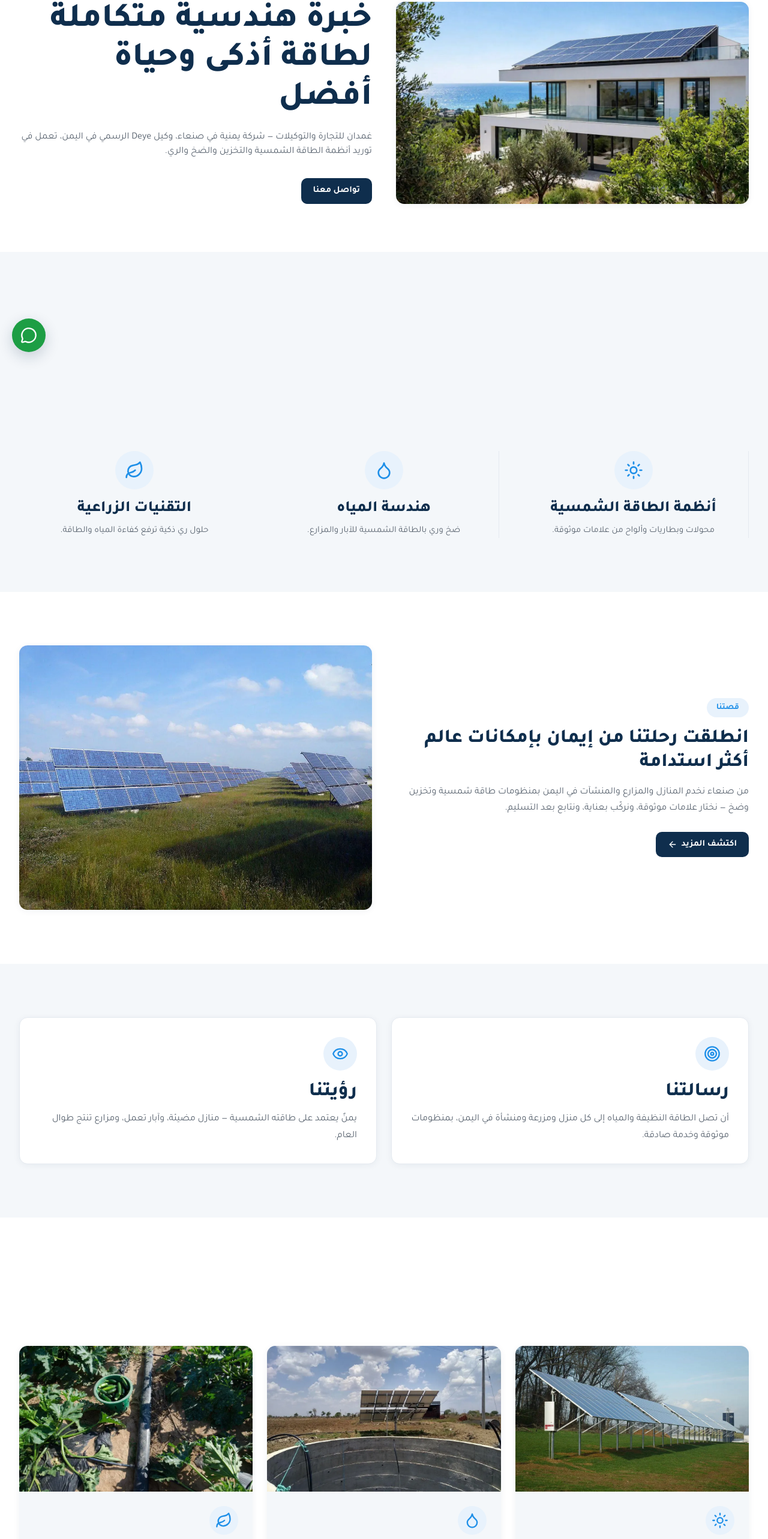
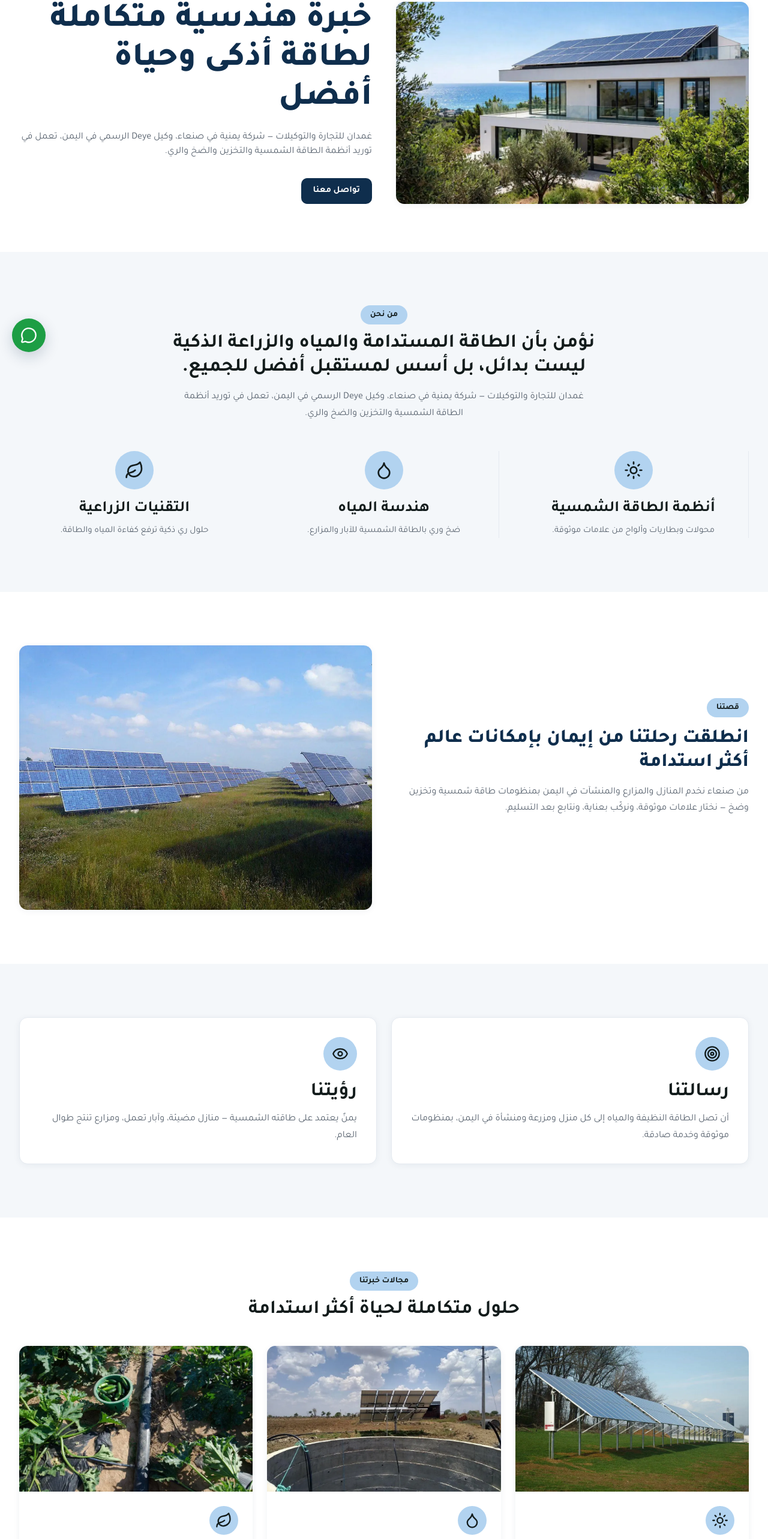
Before and after one commit to ahmedassem123x-web/ghamdan-website, a Next.js app: page /ar/about in a window 1280 px wide. Shown: the part 193-2759 px from the top of the page at 60% size. Built offline with nearby package versions, Linux system fonts and the light colour scheme.

Commit message:
v15 B1: update src/app/[locale]/about/page.tsx

```diff
--- a/src/app/[locale]/about/page.tsx
+++ b/src/app/[locale]/about/page.tsx
@@ -43,20 +43,20 @@ export default async function AboutPage({ params }: { params: Promise<{ locale:
       {/* 2.2 Intro + pillar row */}
       <section className="section">
         <div className="wrap">
-          <div className="reveal text-center">
-            <p className="mb-3 inline-flex items-center gap-2 rounded-full bg-accent-soft px-4 py-1.5 text-sm font-bold text-accent">
+          <div className="text-center">
+            <p className="mb-3 inline-flex items-center gap-2 rounded-full bg-sky px-4 py-1.5 text-sm font-bold text-primary-hover">
               {t(a.k19, l)}
             </p>
-            <h2 className="mx-auto max-w-3xl text-h2 font-extrabold text-primary">{t(a.k20, l)}</h2>
+            <h2 className="mx-auto max-w-3xl text-h2 font-semibold text-navy">{t(a.k20, l)}</h2>
             <p className="mx-auto mt-4 max-w-2xl text-body text-text-muted">{t(a.k2, l)}</p>
           </div>
-          <div className="mt-12 grid gap-8 md:grid-cols-3 md:divide-x md:divide-border md:divide-x-reverse" data-stagger>
+          <div className="mt-12 grid gap-8 md:grid-cols-3 md:divide-x md:divide-border md:divide-x-reverse">
             {pillars.map((p) => (
               <div key={p.title.ar} className="flex flex-col items-center px-4 text-center">
-                <div className="flex size-16 items-center justify-center rounded-full bg-accent-soft text-accent">
+                <div className="flex size-16 items-center justify-center rounded-full bg-sky text-primary-hover">
                   {p.icon === "sun" ? <Sun className="size-8" aria-hidden="true" /> : p.icon === "droplet" ? <Droplet className="size-8" aria-hidden="true" /> : <Leaf className="size-8" aria-hidden="true" />}
                 </div>
-                <h3 className="mt-4 text-h3 font-extrabold text-primary">{t(p.title, l)}</h3>
+                <h3 className="mt-4 text-h3 font-semibold text-navy">{t(p.title, l)}</h3>
                 <p className="mt-2 text-body-sm text-text-muted">{t(p.text, l)}</p>
               </div>
             ))}
@@ -74,14 +74,14 @@ export default async function AboutPage({ params }: { params: Promise<{ locale:
             text={t(a.k23, l)}
             flip
             eyebrow={
-              <span className="inline-flex items-center gap-2 rounded-full bg-accent-soft px-4 py-1.5 text-sm font-bold text-accent">
+              <span className="inline-flex items-center gap-2 rounded-full bg-sky px-4 py-1.5 text-sm font-bold text-primary-hover">
                 {t(a.k21, l)}
               </span>
             }
           >
             <a
               href="#expertise"
-              className="mt-6 inline-flex items-center gap-1.5 rounded-[0.625rem] bg-primary px-5 py-2.5 font-bold text-button text-white transition-all duration-200 hover:-translate-y-0.5 hover:bg-primary-deep"
+              className="mt-6 inline-flex items-center gap-1.5 rounded-[0.625rem] bg-navy px-5 py-2.5 font-bold text-button text-white transition-all duration-200 hover:-translate-y-0.5 hover:bg-navy"
             >
               {ui("cta.discoverMore", l)}
               <ArrowLeft className="size-4 rtl:rotate-0 ltr:rotate-180" aria-hidden="true" />
@@ -92,19 +92,19 @@ export default async function AboutPage({ params }: { params: Promise<{ locale:
 
       {/* 2.4 Mission / Vision */}
       <section className="section">
-        <div className="wrap grid gap-6 md:grid-cols-2" data-stagger>
+        <div className="wrap grid gap-6 md:grid-cols-2">
           <div className="rounded-card border border-border bg-surface p-8 shadow-card">
-            <div className="flex size-14 items-center justify-center rounded-full bg-accent-soft text-accent">
+            <div className="flex size-14 items-center justify-center rounded-full bg-sky text-primary-hover">
               <Target className="size-7" aria-hidden="true" />
             </div>
-            <h2 className="mt-4 text-h2 font-extrabold text-primary">{t(a.k9, l)}</h2>
+            <h2 className="mt-4 text-h2 font-semibold text-navy">{t(a.k9, l)}</h2>
             <p className="mt-3 text-body text-text-muted">{t(a.k10, l)}</p>
           </div>
           <div className="rounded-card border border-border bg-surface p-8 shadow-card">
-            <div className="flex size-14 items-center justify-center rounded-full bg-accent-soft text-accent">
+            <div className="flex size-14 items-center justify-center rounded-full bg-sky text-primary-hover">
               <Eye className="size-7" aria-hidden="true" />
             </div>
-            <h2 className="mt-4 text-h2 font-extrabold text-primary">{t(a.k11, l)}</h2>
+            <h2 className="mt-4 text-h2 font-semibold text-navy">{t(a.k11, l)}</h2>
             <p className="mt-3 text-body text-text-muted">{t(a.k12, l)}</p>
           </div>
         </div>
@@ -113,23 +113,23 @@ export default async function AboutPage({ params }: { params: Promise<{ locale:
       {/* 2.5 Expertise */}
       <section id="expertise" className="section scroll-mt-24 bg-surface">
         <div className="wrap">
-          <div className="reveal text-center">
-            <p className="mb-3 inline-flex items-center gap-2 rounded-full bg-accent-soft px-4 py-1.5 text-sm font-bold text-accent">
+          <div className="text-center">
+            <p className="mb-3 inline-flex items-center gap-2 rounded-full bg-sky px-4 py-1.5 text-sm font-bold text-primary-hover">
               {t(a.k24, l)}
             </p>
-            <h2 className="text-h2 font-extrabold text-primary">{t(a.k25, l)}</h2>
+            <h2 className="text-h2 font-semibold text-navy">{t(a.k25, l)}</h2>
           </div>
-          <div className="mt-10 grid gap-6 md:grid-cols-3" data-stagger>
+          <div className="mt-10 grid gap-6 md:grid-cols-3">
             {expertise.map((e) => (
-              <article key={e.pillar.title.ar} className="group overflow-hidden rounded-card bg-bg shadow-card transition-all duration-200 hover:-translate-y-1 hover:shadow-card-hover">
+              <article key={e.pillar.title.ar} className="group overflow-hidden rounded-card bg-background shadow-card transition-all duration-200 hover:-translate-y-1 hover:shadow-card-hover">
                 <Link href={localizedHref(l, e.href)} className="block overflow-hidden" aria-label={t(e.pillar.title, l)}>
                   <img src={webp(e.image)} alt={t(e.pillar.title, l)} loading="lazy" className="aspect-[16/10] w-full object-cover transition-transform duration-300 group-hover:scale-105" />
                 </Link>
                 <div className="p-6">
-                  <div className="flex size-12 items-center justify-center rounded-full bg-accent-soft text-accent">{e.icon}</div>
-                  <h3 className="mt-4 text-h4 font-extrabold text-primary">{t(e.pillar.title, l)}</h3>
+                  <div className="flex size-12 items-center justify-center rounded-full bg-sky text-primary-hover">{e.icon}</div>
+                  <h3 className="mt-4 text-h4 font-semibold text-navy">{t(e.pillar.title, l)}</h3>
                   <p className="mt-2 text-body-sm text-text-muted">{t(e.pillar.text, l)}</p>
-                  <Link href={localizedHref(l, e.href)} className="mt-4 inline-flex items-center gap-1.5 text-sm font-bold text-accent transition-colors hover:text-accent-strong">
+                  <Link href={localizedHref(l, e.href)} className="mt-4 inline-flex items-center gap-1.5 text-sm font-bold text-primary-hover transition-colors hover:text-primary-hover">
                     {ui("cta.discoverMore", l)}
                     <ArrowLeft className="size-4 rtl:rotate-0 ltr:rotate-180" aria-hidden="true" />
                   </Link>
```
